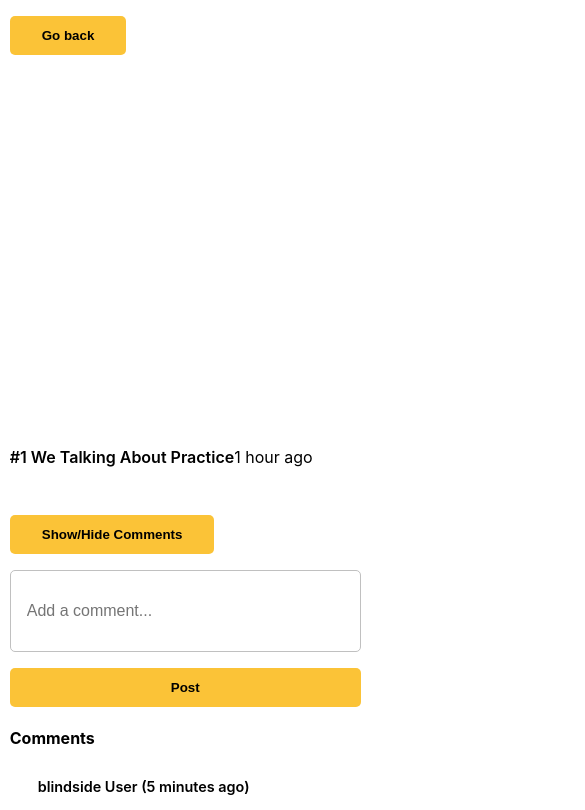
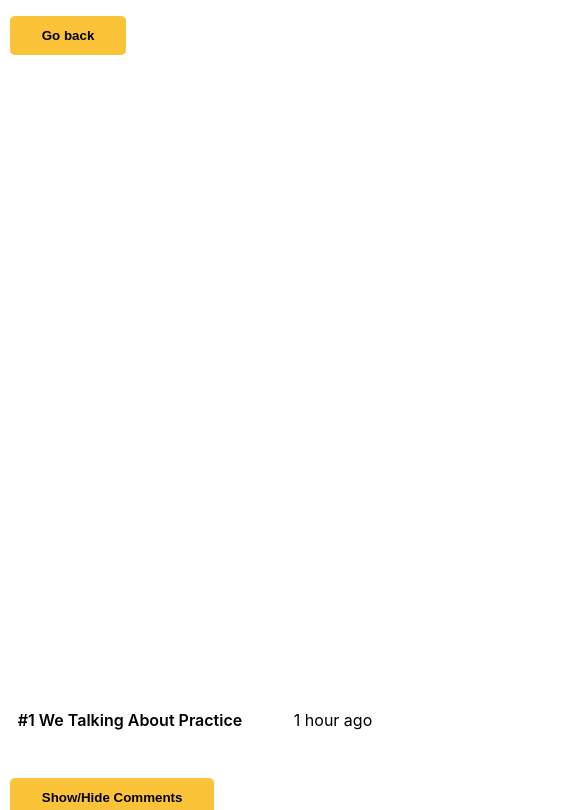
Before and after one commit to berk245/blindside-application, a React (Vite) app: page /watch in a window 390 px wide. Shown: the top 810 px of the page, 585 px wide, since content can reach past the window. Built offline with nearby package versions, Linux system fonts and the light colour scheme.

Commit message:
Add style improvements and impove responsiveness

```diff
--- a/src/App.css
+++ b/src/App.css
@@ -20,6 +20,17 @@
   justify-content: space-between;
 }
 
+.video-player-info-section{
+  display: flex;
+  justify-content: space-between;
+  padding: 2rem 0.5rem 0 0.5rem;
+  font-size: 1rem;
+}
+.video-player{
+  width: 70vw !important;
+  height: 70vh !important;
+}
+
 .button{
   padding: 0.75rem 2rem;
   background: white;
@@ -35,3 +46,20 @@
   background-color: #fbc337c8;
 
 }
+
+@media screen and (max-width: 1000px) {
+
+  .related-videos{
+    width: 80%;
+    margin: auto;
+  }
+  .video-player{
+    width: 95vw !important;
+    height: 70vh !important;
+  }
+
+  .watch-video-content{
+    flex-direction: column;
+  }
+
+}
--- a/src/components/Comments/Comments.css
+++ b/src/components/Comments/Comments.css
@@ -37,4 +37,5 @@
         width: 90vw;
     }
 
+
   }
--- a/src/components/RelatedVideos/RelatedVideos.jsx
+++ b/src/components/RelatedVideos/RelatedVideos.jsx
@@ -34,6 +34,7 @@ function RelatedVideos({ id }) {
         <>
           {!fetchError ? (
             <div className="related-videos-container">
+               <h3>Related Videos</h3>
                  {relatedVideoInfo.map((video, idx) => {
                 return <SmallVideoBox video={video} key={idx}></SmallVideoBox>;
               })}
```
